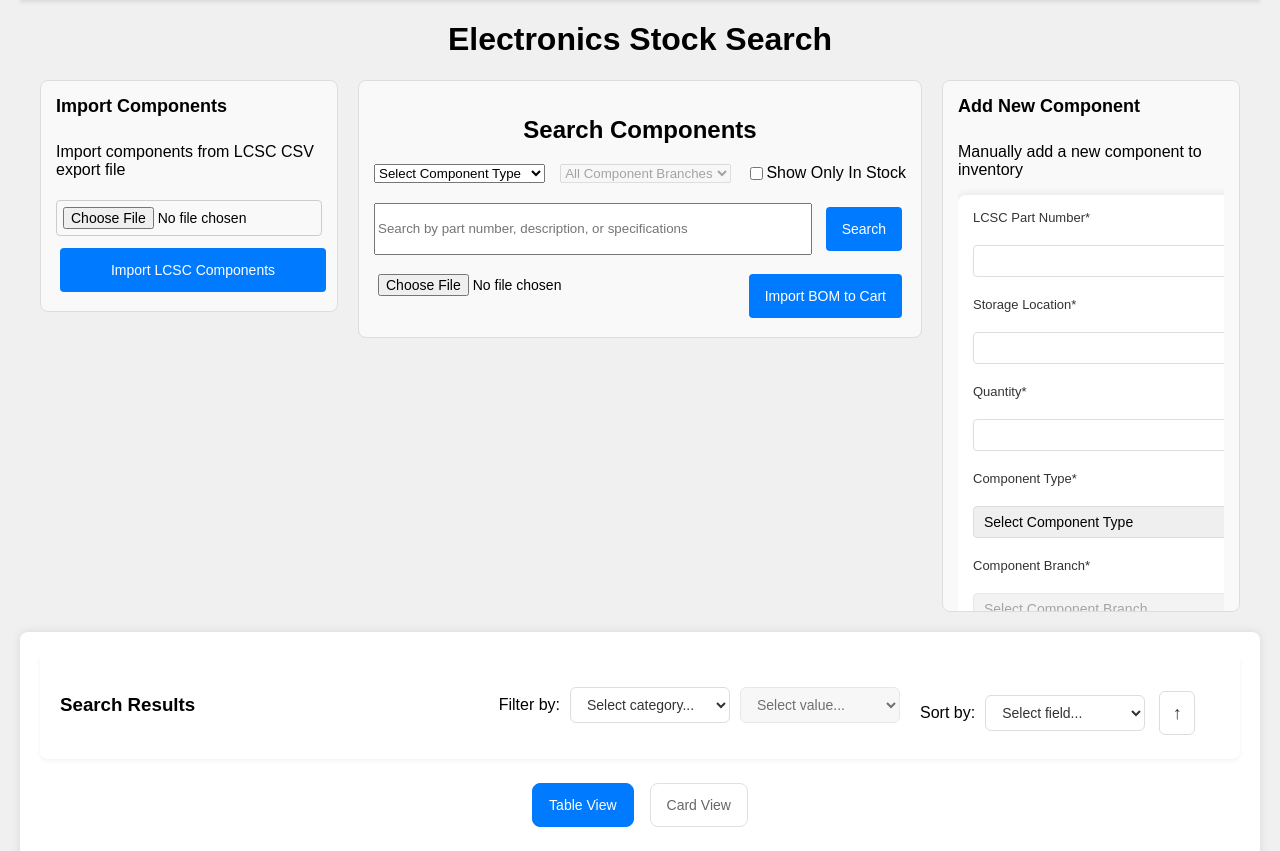
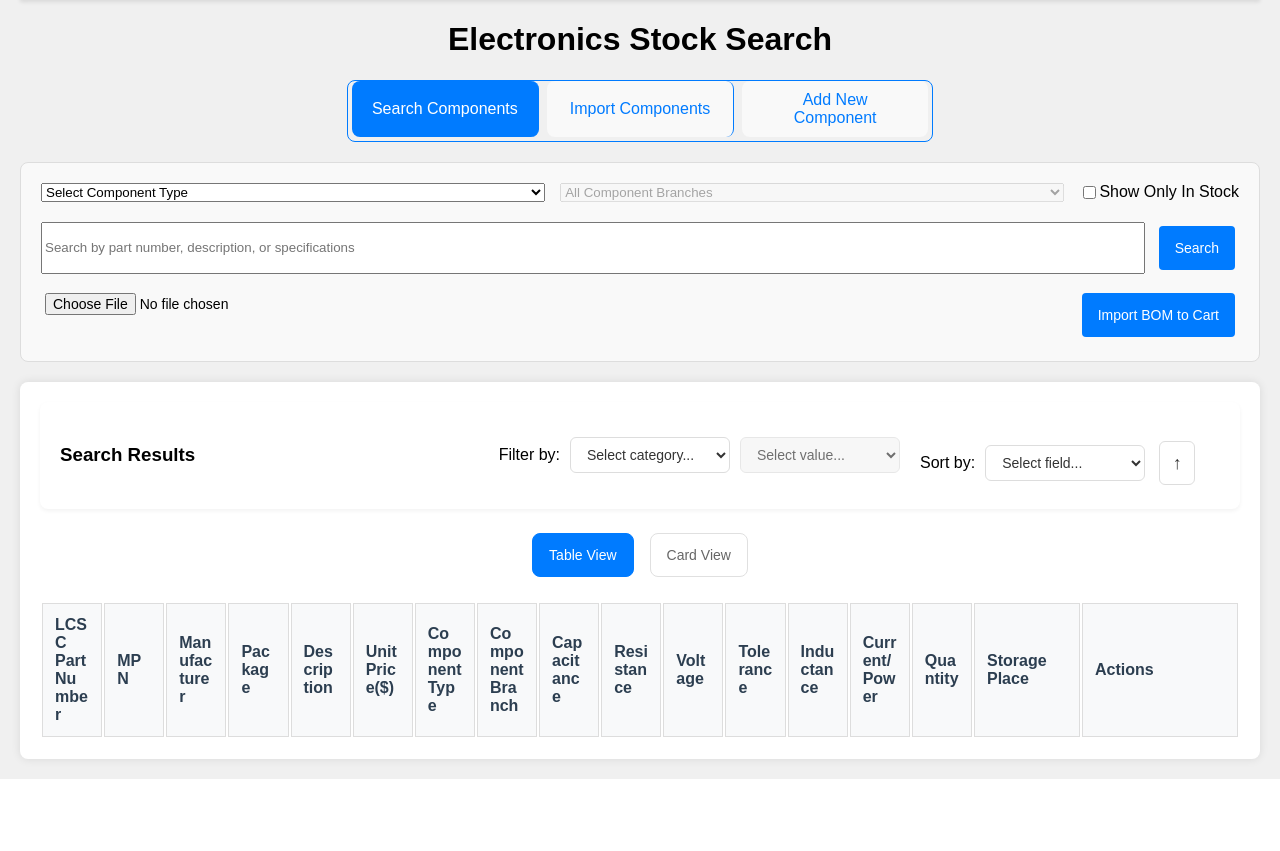
Before and after one commit to Teapack1/EasyDrawers-w-LCSC-support, a FastAPI app: page / in a window 1280 px wide. Shown: the part 93-944 px from the top of the page. After the commit the page ends 872 px from the top, so only its background shows below. Run offline with FastAPI, Linux system fonts and the light colour scheme; data comes from the database, SQL or seed files in the repository; data that the repository does not hold is empty.

Commit message:
implemented horizontal tabs by gemini 2.5

```diff
--- a/static/script.js
+++ b/static/script.js
@@ -1,15 +1,15 @@
 // Hamburger menu functionality
-document.addEventListener('DOMContentLoaded', function() {
+document.addEventListener('DOMContentLoaded', function () {
     const menuButton = document.getElementById('menuButton');
     const menuItems = document.querySelector('.menu-items');
 
-    menuButton.addEventListener('click', function() {
+    menuButton.addEventListener('click', function () {
         menuButton.classList.toggle('active');
         menuItems.classList.toggle('active');
     });
 
     // Close menu when clicking outside
-    document.addEventListener('click', function(event) {
+    document.addEventListener('click', function (event) {
         if (!event.target.closest('.hamburger-menu')) {
             menuButton.classList.remove('active');
             menuItems.classList.remove('active');
@@ -17,12 +17,34 @@ document.addEventListener('DOMContentLoaded', function() {
     });
 
     // Handle menu item clicks
-    document.getElementById('mapButton').addEventListener('click', function() {
+    document.getElementById('mapButton').addEventListener('click', function () {
         window.location.href = '/map';
     });
 
-    document.getElementById('databaseButton').addEventListener('click', function() {
+    document.getElementById('databaseButton').addEventListener('click', function () {
         window.location.href = '/database';
+    });
+
+    // Segmented Control Logic
+    const segmentButtons = document.querySelectorAll('.segmented-control .segment-button');
+    const contentSections = document.querySelectorAll('.tab-content-container .tab-content');
+
+    segmentButtons.forEach(button => {
+        button.addEventListener('click', () => {
+            // Remove active class from all buttons and sections
+            segmentButtons.forEach(btn => btn.classList.remove('active'));
+            contentSections.forEach(section => section.classList.remove('active'));
+
+            // Add active class to the clicked button
+            button.classList.add('active');
+
+            // Add active class to the target content section
+            const targetId = button.getAttribute('data-target');
+            const targetSection = document.getElementById(targetId);
+            if (targetSection) {
+                targetSection.classList.add('active');
+            }
+        });
     });
 });
 
--- a/static/style.css
+++ b/static/style.css
@@ -57,13 +57,17 @@ h1 {
 }
 
 /* Panel Styles */
-.left-panel, .middle-panel, .right-panel {
+.left-panel,
+.middle-panel,
+.right-panel {
     background-color: #f9f9f9;
     border: 1px solid #ddd;
     border-radius: 8px;
 }
 
-.form-section, .upload-section, .search-section {
+.form-section,
+.upload-section,
+.search-section {
     background-color: #fff;
     padding: 20px;
     border-radius: 8px;
@@ -98,35 +102,49 @@ button:hover {
 table {
     width: 100%;
     border-collapse: separate;
-    table-layout: fixed; /* Added to make columns fit within the table */
-    word-wrap: break-word; /* Added to ensure long text breaks within cells */
+    table-layout: fixed;
+    /* Added to make columns fit within the table */
+    word-wrap: break-word;
+    /* Added to ensure long text breaks within cells */
 }
 
 /* Adjust the column widths */
-table th:nth-last-child(1), /* Actions column */
+table th:nth-last-child(1),
+/* Actions column */
 table td:nth-last-child(1) {
-    width: 130px; /* Increase this value as needed */
-}
-
-table th:nth-last-child(2), /* Storage Place column */
+    width: 130px;
+    /* Increase this value as needed */
+}
+
+table th:nth-last-child(2),
+/* Storage Place column */
 table td:nth-last-child(2) {
-    width: 80px; /* Decrease this value as needed */
-}
-
-table th, table td {
+    width: 80px;
+    /* Decrease this value as needed */
+}
+
+table th,
+table td {
     border: 1px solid #ddd;
     padding: 8px;
     text-align: left;
-    overflow: hidden; /* Prevents overflow */
-    white-space: nowrap; /* Prevents long text from wrapping */
-    text-overflow: ellipsis; /* Adds ellipsis for any overflowed text */
-    cursor: pointer; /* Changes cursor to pointer to indicate clickability */
+    overflow: hidden;
+    /* Prevents overflow */
+    white-space: nowrap;
+    /* Prevents long text from wrapping */
+    text-overflow: ellipsis;
+    /* Adds ellipsis for any overflowed text */
+    cursor: pointer;
+    /* Changes cursor to pointer to indicate clickability */
 }
 
 table tr.expanded td {
-    white-space: normal; /* Allows text to wrap within cells */
-    overflow: visible; /* Allows overflowed content to be visible */
-    text-overflow: clip; /* Removes ellipsis */
+    white-space: normal;
+    /* Allows text to wrap within cells */
+    overflow: visible;
+    /* Allows overflowed content to be visible */
+    text-overflow: clip;
+    /* Removes ellipsis */
 }
 
 table td .quantity-controls {
@@ -141,9 +159,12 @@ table td .quantity-controls button {
     padding: 5px;
     cursor: pointer;
     margin: 0 2px;
-    width: 30px;     /* Adjust width */
-    height: 30px;    /* Adjust height */
-    font-size: 16px; /* Adjust font size */
+    width: 30px;
+    /* Adjust width */
+    height: 30px;
+    /* Adjust height */
+    font-size: 16px;
+    /* Adjust font size */
 }
 
 table td .quantity-controls button:hover {
@@ -172,17 +193,23 @@ table tr:nth-child(even) {
     padding: 5px;
     cursor: pointer;
     margin: 0 2px;
-    width: 30px;     /* Adjust width */
-    height: 30px;    /* Adjust height */
-    font-size: 16px; /* Adjust font size */
+    width: 30px;
+    /* Adjust width */
+    height: 30px;
+    /* Adjust height */
+    font-size: 16px;
+    /* Adjust font size */
 }
 
 .quantity-controls input.quantity-input {
-    width: 40px;       /* Adjust width */
+    width: 40px;
+    /* Adjust width */
     text-align: center;
     margin: 0 2px;
-    height: 30px;      /* Match height to buttons */
-    font-size: 16px;   /* Adjust font size */
+    height: 30px;
+    /* Match height to buttons */
+    font-size: 16px;
+    /* Adjust font size */
 }
 
 quantity-controls button:hover {
@@ -195,16 +222,16 @@ quantity-controls button:hover {
     margin-bottom: 20px;
 }
 
-.top-panel > div {
+.top-panel>div {
     flex: 1;
     margin: 0 10px;
 }
 
-.top-panel > div:first-child {
+.top-panel>div:first-child {
     margin-left: 0;
 }
 
-.top-panel > div:last-child {
+.top-panel>div:last-child {
     margin-right: 0;
 }
 
@@ -234,13 +261,18 @@ sortable .sort-indicator {
     background-color: transparent;
     color: red;
     border: none;
-    font-size: 16px; /* Decrease font size for smaller 'X' */
+    font-size: 16px;
+    /* Decrease font size for smaller 'X' */
     cursor: pointer;
     margin-left: 5px;
-    padding: 0; /* Remove padding */
-    width: 24px; /* Fixed width */
-    height: 24px; /* Fixed height */
-    line-height: 24px; /* Center the 'X' vertically */
+    padding: 0;
+    /* Remove padding */
+    width: 24px;
+    /* Fixed width */
+    height: 24px;
+    /* Fixed height */
+    line-height: 24px;
+    /* Center the 'X' vertically */
     text-align: center;
 }
 
@@ -250,7 +282,8 @@ sortable .sort-indicator {
 
 /* Modal Styles */
 .modal {
-    display: block; /* Show the modal by default */
+    display: block;
+    /* Show the modal by default */
     position: fixed;
     z-index: 1000;
     left: 0;
@@ -258,7 +291,8 @@ sortable .sort-indicator {
     width: 100%;
     height: 100%;
     overflow: auto;
-    background-color: rgba(0,0,0,0.5); /* Semi-transparent background */
+    background-color: rgba(0, 0, 0, 0.5);
+    /* Semi-transparent background */
 }
 
 .modal-content {
@@ -270,7 +304,7 @@ sortable .sort-indicator {
     max-width: 400px;
     text-align: center;
     border-radius: 12px;
-    box-shadow: 0 4px 12px rgba(0,0,0,0.15);
+    box-shadow: 0 4px 12px rgba(0, 0, 0, 0.15);
 }
 
 .modal-content h2 {
@@ -381,7 +415,8 @@ form label {
     font-size: 14px;
 }
 
-form input, form select {
+form input,
+form select {
     width: 100%;
     padding: 8px;
     margin-top: 5px;
@@ -408,11 +443,13 @@ form button:hover {
 
 /* Adjust the widths of the sections */
 .upload-section {
-    width: 18.75%; /* Reduced from 25% */
+    width: 18.75%;
+    /* Reduced from 25% */
 }
 
 .search-section {
-    width: 62.5%; /* Increased from 50% */
+    width: 62.5%;
+    /* Increased from 50% */
     margin: 0 auto;
     text-align: center;
 }
@@ -490,21 +527,27 @@ form button:hover {
 
 /* Reduce font size in the form section */
 .form-section {
-    font-size: 14px; /* Reduced from default */
+    font-size: 14px;
+    /* Reduced from default */
 }
 
 /* Adjust label styles */
 .form-section label {
-    margin-bottom: 5px; /* Reduced margin */
+    margin-bottom: 5px;
+    /* Reduced margin */
 }
 
 /* Adjust input and select styles */
-.form-section input, .form-section select {
+.form-section input,
+.form-section select {
     width: 100%;
-    padding: 6px;      /* Reduced padding */
+    padding: 6px;
+    /* Reduced padding */
     margin-top: 3px;
-    margin-bottom: 8px; /* Reduced margin */
-    font-size: 14px;   /* Reduced font size */
+    margin-bottom: 8px;
+    /* Reduced margin */
+    font-size: 14px;
+    /* Reduced font size */
 }
 
 /* Adjust optional fields */
@@ -514,14 +557,17 @@ form button:hover {
 
 /* Adjust button styles */
 .form-section button {
-    padding: 8px 16px; /* Reduced padding */
-    font-size: 14px;   /* Reduced font size */
+    padding: 8px 16px;
+    /* Reduced padding */
+    font-size: 14px;
+    /* Reduced font size */
 }
 
 /* Styles for the revert button */
 .revert-button {
     padding: 5px 10px;
-    background-color: #dc3545; /* Red color */
+    background-color: #dc3545;
+    /* Red color */
     color: #fff;
     border: none;
     border-radius: 4px;
@@ -582,7 +628,8 @@ form button:hover {
 }
 
 .app-logo {
-    width: 100px; /* Adjust size as needed */
+    width: 100px;
+    /* Adjust size as needed */
     height: auto;
 }
 
@@ -704,7 +751,8 @@ form button:hover {
 
     .form-fields input,
     .form-fields select {
-        font-size: 16px; /* Better for mobile touch */
+        font-size: 16px;
+        /* Better for mobile touch */
         height: 36px;
     }
 
@@ -922,7 +970,7 @@ form button {
     top: 100%;
     left: 0;
     background-color: white;
-    box-shadow: 0 2px 5px rgba(0,0,0,0.2);
+    box-shadow: 0 2px 5px rgba(0, 0, 0, 0.2);
     border-radius: 4px;
     padding: 5px 0;
     z-index: 1000;
@@ -994,7 +1042,7 @@ button,
     background: white;
     border-radius: 12px;
     padding: 16px;
-    box-shadow: 0 2px 4px rgba(0,0,0,0.1);
+    box-shadow: 0 2px 4px rgba(0, 0, 0, 0.1);
     display: flex;
     flex-direction: column;
     gap: 8px;
@@ -1050,6 +1098,7 @@ button,
 
 /* Responsive adjustments */
 @media screen and (max-width: 768px) {
+
     /* Hide table view on mobile */
     #tableViewContainer {
         display: none !important;
@@ -1108,13 +1157,13 @@ button,
     background: white;
     border-radius: 12px;
     padding: 20px;
-    box-shadow: 0 2px 8px rgba(0,0,0,0.1);
+    box-shadow: 0 2px 8px rgba(0, 0, 0, 0.1);
     transition: transform 0.2s, box-shadow 0.2s;
 }
 
 .component-card:hover {
     transform: translateY(-2px);
-    box-shadow: 0 4px 12px rgba(0,0,0,0.15);
+    box-shadow: 0 4px 12px rgba(0, 0, 0, 0.15);
 }
 
 .card-header {
@@ -1374,7 +1423,8 @@ tr:not(.expanded) td {
         top: 0;
     }
 
-    #cartTable, #cartTable * {
+    #cartTable,
+    #cartTable * {
         visibility: visible;
     }
 
@@ -1385,14 +1435,16 @@ tr:not(.expanded) td {
         width: 100%;
     }
 
-    .cart-actions, .top-bar {
+    .cart-actions,
+    .top-bar {
         display: none !important;
     }
 }
 
 /* Actions column improvements */
 table td:last-child {
-    min-width: 220px;  /* Increased width */
+    min-width: 220px;
+    /* Increased width */
     width: 220px;
     padding: 8px;
 }
@@ -1505,7 +1557,7 @@ table td:last-child {
     padding: 15px;
     background: #f8f9fa;
     border-radius: 8px;
-    box-shadow: 0 2px 4px rgba(0,0,0,0.05);
+    box-shadow: 0 2px 4px rgba(0, 0, 0, 0.05);
 }
 
 .sorting-controls {
@@ -1536,7 +1588,7 @@ table td:last-child {
 
 .sorting-controls select:focus {
     border-color: #007bff;
-    box-shadow: 0 0 0 2px rgba(0,123,255,0.25);
+    box-shadow: 0 0 0 2px rgba(0, 123, 255, 0.25);
     outline: none;
 }
 
@@ -1634,7 +1686,7 @@ table td:last-child {
     border-radius: 8px;
     padding: 20px;
     margin-bottom: 20px;
-    box-shadow: 0 2px 4px rgba(0,0,0,0.05);
+    box-shadow: 0 2px 4px rgba(0, 0, 0, 0.05);
 }
 
 .filter-controls {
@@ -1645,7 +1697,8 @@ table td:last-child {
     margin-top: 15px;
 }
 
-.filter-group, .sort-group {
+.filter-group,
+.sort-group {
     display: flex;
     align-items: center;
     gap: 10px;
@@ -1723,7 +1776,8 @@ table td:last-child {
         gap: 15px;
     }
 
-    .filter-group, .sort-group {
+    .filter-group,
+    .sort-group {
         width: 100%;
         flex-wrap: wrap;
     }
@@ -1790,7 +1844,7 @@ table td:last-child {
     align-items: center;
     padding: 10px 20px;
     background-color: #fff;
-    box-shadow: 0 2px 4px rgba(0,0,0,0.1);
+    box-shadow: 0 2px 4px rgba(0, 0, 0, 0.1);
     position: relative;
 }
 
@@ -1859,7 +1913,7 @@ table td:last-child {
     top: 100%;
     left: 0;
     background-color: #fff;
-    box-shadow: 2px 2px 8px rgba(0,0,0,0.1);
+    box-shadow: 2px 2px 8px rgba(0, 0, 0, 0.1);
     border-radius: 4px;
     padding: 8px 0;
     min-width: 200px;
@@ -1952,7 +2006,7 @@ table td:last-child {
     background: white;
     padding: 20px;
     border-radius: 8px;
-    box-shadow: 0 0 20px rgba(0,0,0,0.2);
+    box-shadow: 0 0 20px rgba(0, 0, 0, 0.2);
     z-index: 1000;
     max-width: 80%;
     max-height: 80vh;
@@ -1992,3 +2046,147 @@ table td:last-child {
     padding: 5px 0;
     border-bottom: 1px solid #eee;
 }
+
+/* Styles for Segmented Control */
+.segmented-control {
+    display: flex;
+    justify-content: center;
+    /* Center the control */
+    margin: 20px auto;
+    border: 1px solid #007BFF;
+    border-radius: 8px;
+    overflow: hidden;
+    /* Keep rounded corners */
+    max-width: fit-content;
+    /* Size to content */
+}
+
+.segment-button {
+    flex: 1;
+    /* Allow buttons to take equal space if needed */
+    padding: 10px 20px;
+    background-color: #f9f9f9;
+    color: #007BFF;
+    border: none;
+    border-right: 1px solid #007BFF;
+    /* Separator */
+    cursor: pointer;
+    font-size: 16px;
+    text-align: center;
+    transition: background-color 0.3s, color 0.3s;
+    margin-top: 0;
+    /* Override default button margin */
+}
+
+.segmented-control .segment-button:last-child {
+    border-right: none;
+}
+
+.segment-button:hover {
+    background-color: #e0e0e0;
+}
+
+.segment-button.active {
+    background-color: #007BFF;
+    color: #fff;
+}
+
+/* Styles for Tab Content */
+.tab-content-container {
+    background-color: #f9f9f9;
+    /* Match panel background */
+    border: 1px solid #ddd;
+    border-radius: 8px;
+    padding: 20px;
+    margin: 0 auto 20px auto;
+    /* Center below segmented control */
+    max-width: 1200px;
+    /* Match original container */
+}
+
+.tab-content {
+    display: none;
+    /* Hide inactive tabs */
+}
+
+.tab-content.active {
+    display: block;
+    /* Show active tab */
+}
+
+/* Remove original container/panel styles if they conflict */
+.container {
+    display: block;
+    /* Override flex display */
+    padding: 0;
+    /* Remove padding handled by tab-content-container */
+}
+
+/* Ensure the specific content areas don't have conflicting backgrounds/borders */
+#search-content,
+#import-content,
+#add-content {
+    /* Reset individual backgrounds/borders if needed, handled by container */
+    background-color: transparent;
+    border: none;
+    padding: 0;
+}
+
+/* Adjust Add New Component form layout if needed (optional) */
+#add-content .form-fields {
+    max-height: none;
+    /* Remove height restriction if it exists */
+    overflow-y: visible;
+    /* Remove scrollbar if it exists */
+}
+
+/* Adjust heading margins within tabs */
+.tab-content h2 {
+    margin-top: 0;
+    /* Remove extra top margin for headings inside tabs */
+    text-align: center;
+    margin-bottom: 15px;
+}
+
+/* Style the forms inside tabs */
+#import-content form,
+#add-content form {
+    display: flex;
+    flex-direction: column;
+    align-items: center;
+    /* Center form elements */
+}
+
+#import-content p,
+#add-content p {
+    margin-bottom: 15px;
+    text-align: center;
+}
+
+/* Responsive adjustments for segmented control */
+@media screen and (max-width: 600px) {
+    .segmented-control {
+        flex-direction: column;
+        max-width: 90%;
+        /* Allow more width */
+        border-radius: 8px;
+    }
+
+    .segment-button {
+        border-right: none;
+        border-bottom: 1px solid #007BFF;
+        border-radius: 0;
+        /* Remove individual radius when stacked */
+    }
+
+    .segmented-control .segment-button:last-child {
+        border-bottom: none;
+    }
+
+    /* Optional: Adjust form layout for small screens */
+    #add-content .form-fields {
+        /* Add specific mobile styles if needed */
+    }
+}
+
+/* END of Segmented Control Styles */
--- a/templates/index.html
+++ b/templates/index.html
@@ -1,5 +1,6 @@
 <!DOCTYPE html>
 <html lang="en">
+
 <head>
     <meta charset="UTF-8">
     <meta name="viewport" content="width=device-width, initial-scale=1.0, maximum-scale=1.0, user-scalable=no">
@@ -11,6 +12,7 @@
     <link rel="icon" type="image/png" sizes="16x16" href="/static/favicon_io/favicon-16x16.png">
     <link rel="manifest" href="/static/favicon_io/site.webmanifest">
 </head>
+
 <body>
     <!-- User Selection Modal -->
     <div id="userSelectionModal" class="modal">
@@ -49,20 +51,18 @@
     </div>
 
     <h1>Electronics Stock Search</h1>
-    <div class="container">
-        <!-- Left Panel: Import Components -->
-        <div class="left-panel">
-            <form id="uploadCsvForm">
-                <h2>Import Components</h2>
-                <p>Import components from LCSC CSV export file</p>
-                <input type="file" id="csvFile" accept=".csv">
-                <button type="submit">Import LCSC Components</button>
-            </form>
-        </div>
 
-        <!-- Middle Panel: Search Components -->
-        <div class="middle-panel">
-            <h2>Search Components</h2>
+    <!-- Segmented Control for Main Actions -->
+    <div class="segmented-control">
+        <button class="segment-button active" data-target="search-content">Search Components</button>
+        <button class="segment-button" data-target="import-content">Import Components</button>
+        <button class="segment-button" data-target="add-content">Add New Component</button>
+    </div>
+
+    <!-- Content sections for segmented control -->
+    <div class="tab-content-container">
+        <!-- Search Components Content (Visible by default) -->
+        <div id="search-content" class="tab-content active">
             <!-- Filters -->
             <div class="filter-container">
                 <select id="filterComponentType">
@@ -81,7 +81,8 @@
             <!-- Search Bar and BOM Upload -->
             <div class="search-container">
                 <div class="search-input-group">
-                    <input type="text" id="searchQuery" placeholder="Search by part number, description, or specifications">
+                    <input type="text" id="searchQuery"
+                        placeholder="Search by part number, description, or specifications">
                     <button id="searchButton">Search</button>
                 </div>
                 <div class="bom-upload-group">
@@ -91,10 +92,18 @@
             </div>
         </div>
 
-        <!-- Right Panel: Add New Component -->
-        <div class="right-panel">
+        <!-- Import Components Content (Hidden by default) -->
+        <div id="import-content" class="tab-content">
+            <form id="uploadCsvForm">
+                <p>Import components from LCSC CSV export file</p>
+                <input type="file" id="csvFile" accept=".csv">
+                <button type="submit">Import LCSC Components</button>
+            </form>
+        </div>
+
+        <!-- Add New Component Content (Hidden by default) -->
+        <div id="add-content" class="tab-content">
             <form id="addComponentForm">
-                <h2>Add New Component</h2>
                 <p>Manually add a new component to inventory</p>
                 <div class="form-section">
                     <div class="form-fields">
@@ -208,7 +217,7 @@
                         <th>Tolerance</th>
                         <th>Inductance</th>
                         <th>Current/Power</th>
-                        <th>Quantity</th>  <!-- Renamed from Order Qty. -->
+                        <th>Quantity</th> <!-- Renamed from Order Qty. -->
                         <th>Storage Place</th>
                         <th>Actions</th>
                     </tr>
@@ -227,4 +236,5 @@
     </div>
     <script src="/static/script.js"></script>
 </body>
+
 </html>
```
Also changed, not shown: PROJECT_EVALUATION.md (added, +128 -0 lines).
